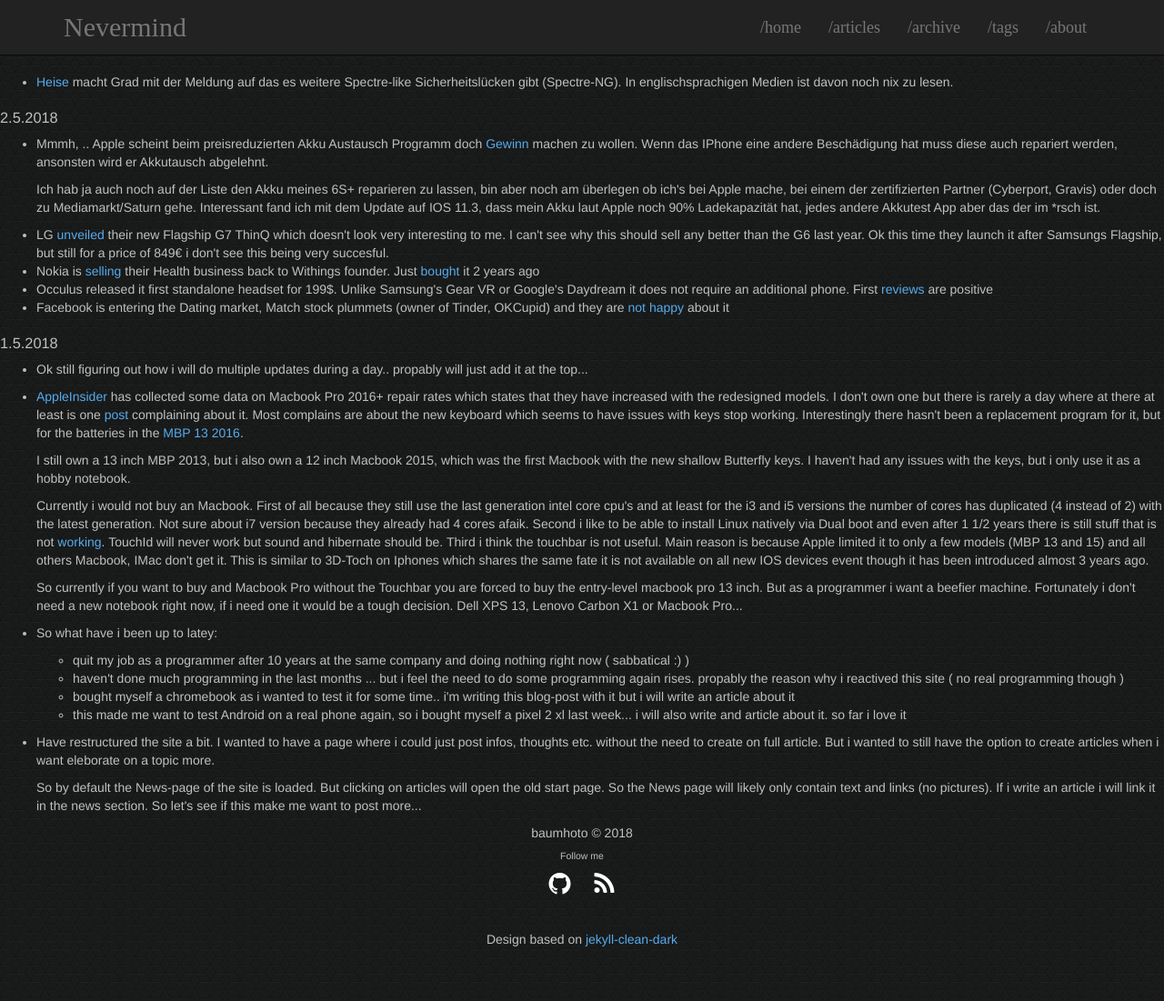
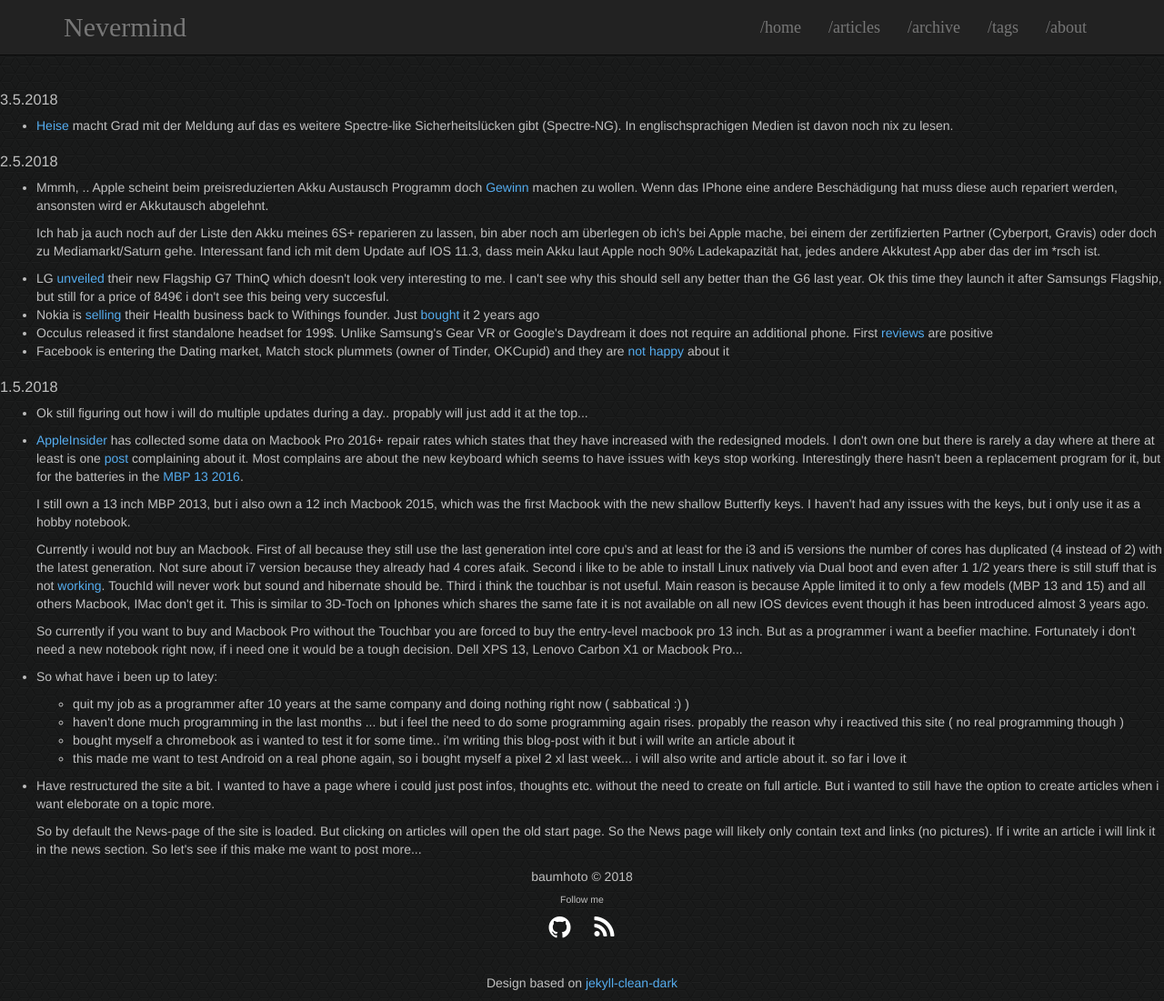
Before and after one commit to baumhoto/baumhoto.github.io, a Jekyll site: the page html/news.html, which Jekyll copies as it is, in a window 1280 px wide and 1101 px high. Shown: the whole window at 91% size. Built offline with Jekyll 4.4.1, drawn with Linux system fonts in a browser that asks for light colours.

Commit message:
added date header

```diff
--- a/html/news.html
+++ b/html/news.html
@@ -53,6 +53,7 @@
   </nav>
   <div id="content">
   <div id="2018_5_3">
+  	<h3>3.5.2018</h3>
   	<ul>
   		<li>
   			<a href="https://m.heise.de/securit
```
